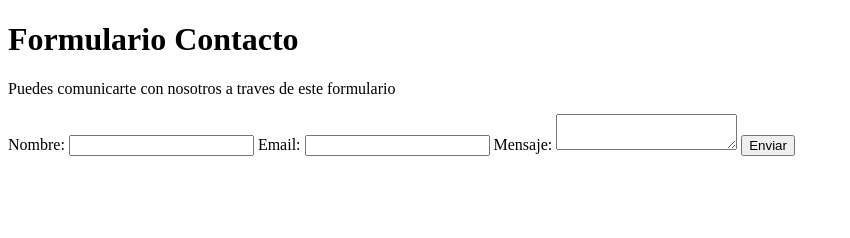
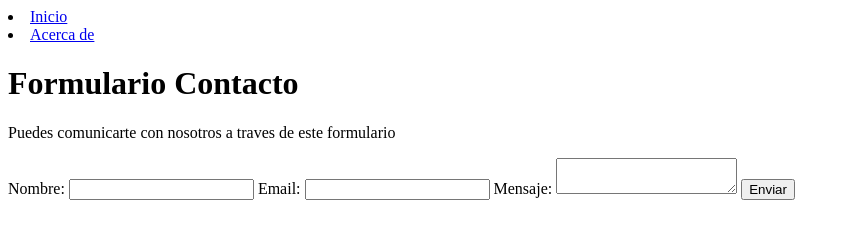
Before and after one commit to AndresFJG/MiPrimeraWeb, a plain HTML site: page formulario.html in a window 1280 px wide. Shown: the whole page, without its empty margins (0-850 px from the left). Drawn offline with Linux system fonts and the light colour scheme.

Commit message:
Resolución del conflicto: Se agrego enlace de contacto

```diff
--- a/formulario.html
+++ b/formulario.html
@@ -6,6 +6,10 @@
     <title>Formulario</title>
 </head>
 <body>
+    <nav>
+        <li><a href="index.html">Inicio</a></li>
+        <li><a href="about.html">Acerca de</a></li>
+    </nav>
     <h1>Formulario Contacto</h1>
     <p>Puedes comunicarte con nosotros a traves de este formulario</p>
     <form action="procesar_formulario.php" method="post">
```
Also changed, not shown: index.html (+1 -0 lines).
